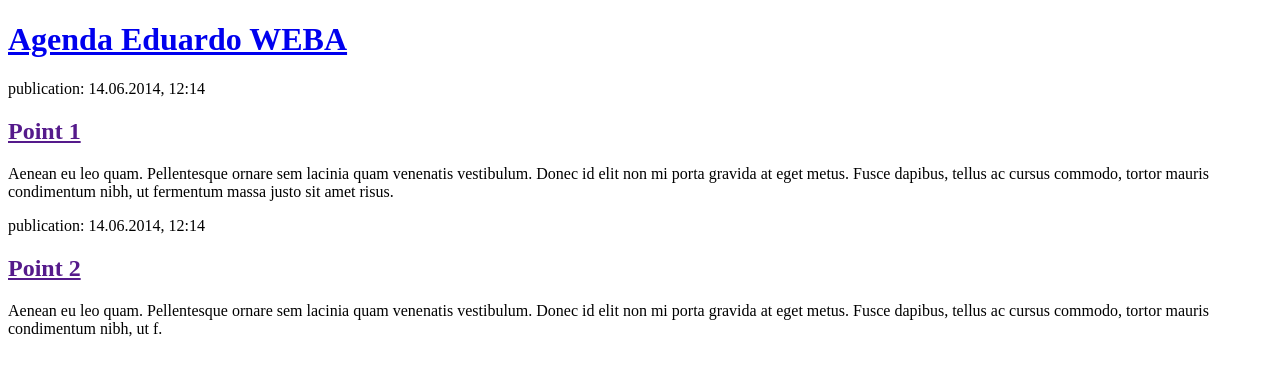
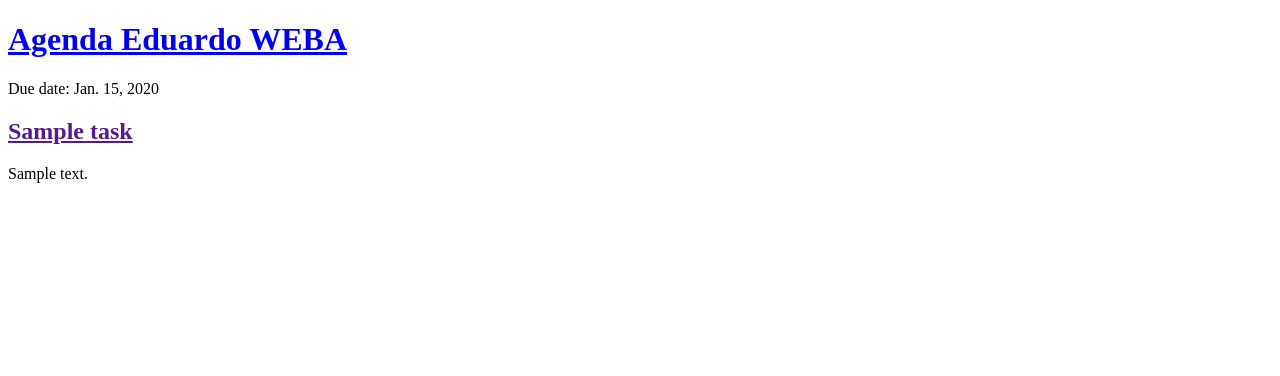
Before and after one commit to EduardoBetanco/Agenda-site, a Django app: page / in a window 1280 px wide. Shown: the top 376 px of the page. Run offline with Django 5.2, Linux system fonts and the light colour scheme; tables that the repository leaves empty hold one stand-in row (values such as "Sample post").

Commit message:
Affichage dynamiques des tasks dans le HTML

```diff
--- a/blog/templates/blog/post_list.html
+++ b/blog/templates/blog/post_list.html
@@ -8,16 +8,17 @@
             <h1><a href="/">Agenda Eduardo WEBA</a></h1>
         </header>
 
-        <article>
-            <time>publication: 14.06.2014, 12:14</time>
-            <h2><a href="">Point 1</a></h2>
-            <p>Aenean eu leo quam. Pellentesque ornare sem lacinia quam venenatis vestibulum. Donec id elit non mi porta gravida at eget metus. Fusce dapibus, tellus ac cursus commodo, tortor mauris condimentum nibh, ut fermentum massa justo sit amet risus.</p>
-        </article>
+        {% for task in tasks %}
 
-        <article>
-            <time>publication: 14.06.2014, 12:14</time>
-            <h2><a href="">Point 2</a></h2>
-            <p>Aenean eu leo quam. Pellentesque ornare sem lacinia quam venenatis vestibulum. Donec id elit non mi porta gravida at eget metus. Fusce dapibus, tellus ac cursus commodo, tortor mauris condimentum nibh, ut f.</p>
-        </article>
+            <article>
+
+                <time>Due date: {{ task.due_date }}</time>
+                <h2><a href="">{{ task.title }}</a></h2>
+                <p>{{ task.description|linebreaksbr }}</p>
+
+            </article>
+
+        {% endfor %}
+
     </body>
 </html>
--- a/blog/views.py
+++ b/blog/views.py
@@ -1,4 +1,7 @@
 from django.shortcuts import render
+from .models import Task
+
 
 def post_list(request):
-    return render(request, 'blog/post_list.html', {})
+    tasks = Task.objects.all()
+    return render(request, 'blog/post_list.html', {'tasks': tasks})
```
